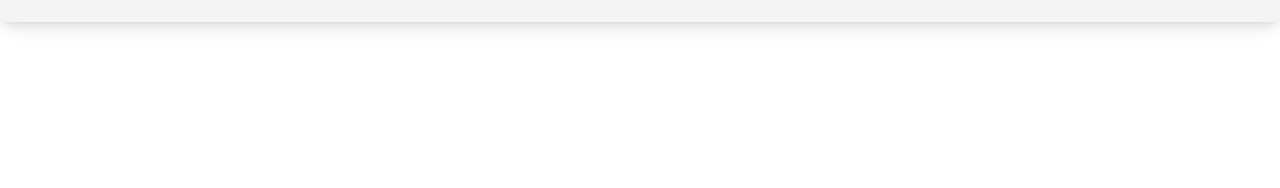
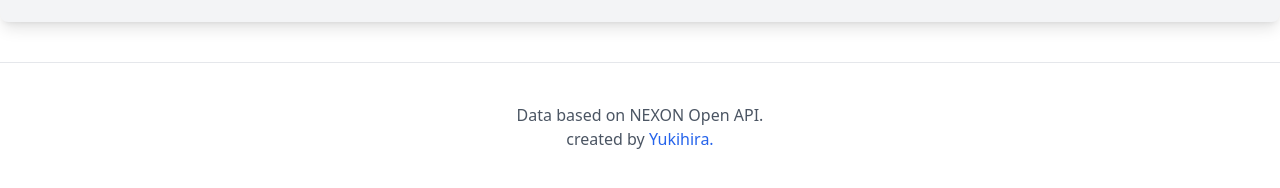
Before and after one commit to Hira-Yuki/mabi_ana, a React (Vite) app: page / in a window 1280 px wide. Shown: the part 300-488 px from the top of the page. Built offline with nearby package versions, Linux system fonts and the light colour scheme; no server answers.

Commit message:
feat : footer 추가

```diff
--- a/package.json
+++ b/package.json
@@ -1,7 +1,7 @@
 {
   "name": "mabi_ana",
   "private": true,
-  "version": "0.0.0",
+  "version": "0.0.15",
   "type": "module",
   "scripts": {
     "dev": "vite",
--- a/src/App.tsx
+++ b/src/App.tsx
@@ -100,6 +100,11 @@ export default function App() {
           />
         </div>
       )}
+      <hr className="mt-10" />
+      <div className="text-center p-10 text-gray-600">
+        <p>Data based on NEXON Open API.</p>
+        <p>created by <a href="https://github.com/Hira-Yuki/" target="_blank" rel="noopener noreferrer" className="text-blue-600">Yukihira.</a></p>
+      </div>
     </>
   );
 }
```
